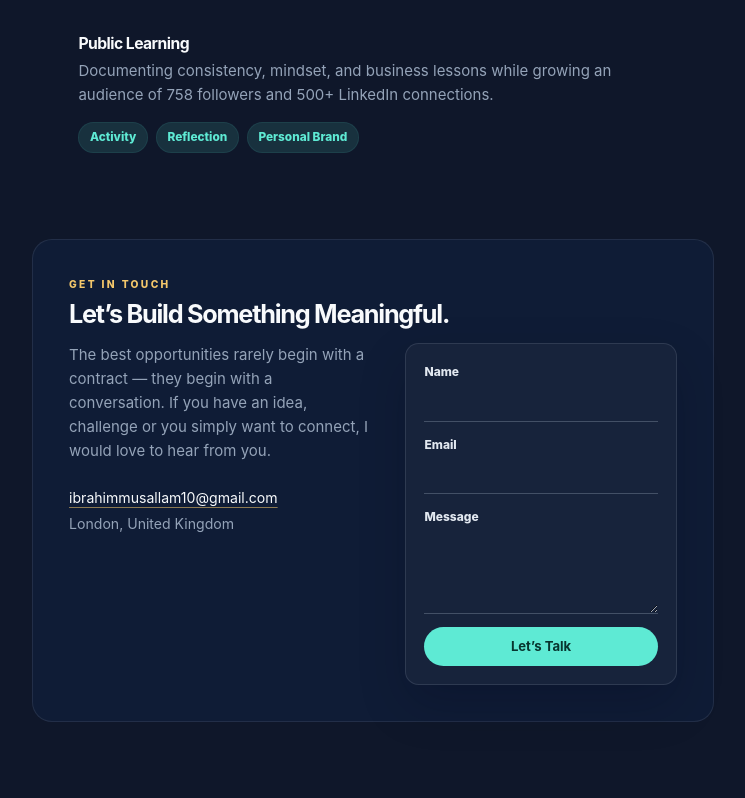
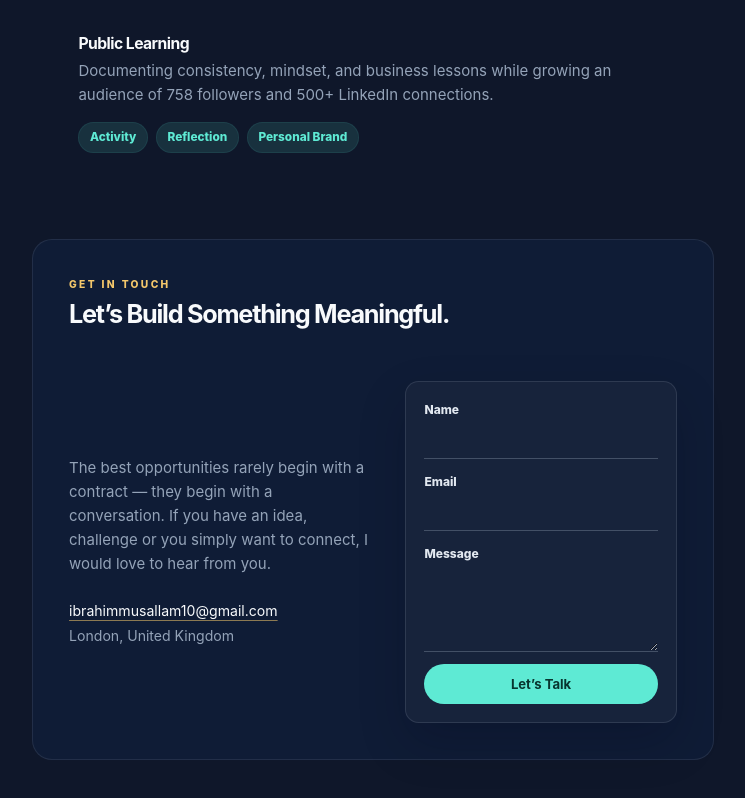
Before and after one commit to ibrahimmusallam10/Ibrahim-sConciergeUK, a React (Vite) app: page / in a window 1280 px wide. Shown: the part 3262-4060 px from the top of the page, without its empty margins (528-1273 px from the left). Built offline with nearby package versions, Linux system fonts and the light colour scheme.

Commit message:
Revert "Tighten contact content spacing"
This reverts commit eeb91c4efcc4e3eaa7a39d0219cd3f5c2f03f305.

```diff
--- a/src/styles.css
+++ b/src/styles.css
@@ -285,8 +285,7 @@ h3 {
 .contact-section {
   display: grid;
   grid-template-columns: minmax(300px, 1fr) minmax(240px, 285px);
-  column-gap: clamp(1.5rem, 3vw, 2.25rem);
-  row-gap: 0.9rem;
+  gap: clamp(1.5rem, 3vw, 2.25rem);
   align-items: center;
   width: calc(100% + 4rem);
   min-height: 25rem;
@@ -307,11 +306,11 @@ h3 {
 
 .contact-copy {
   grid-column: 1;
-  align-self: start;
+  align-self: center;
 }
 
 .contact-intro h2 {
-  margin-bottom: 0;
+  margin-bottom: 1rem;
   font-size: clamp(1.4rem, 2.2vw, 1.58rem);
   font-weight: 700;
   letter-spacing: -0.05em;
```
